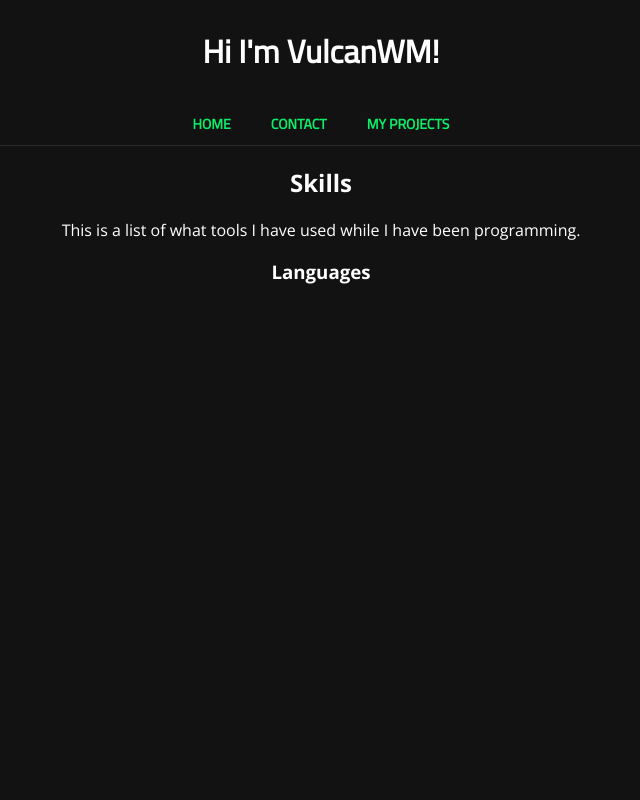
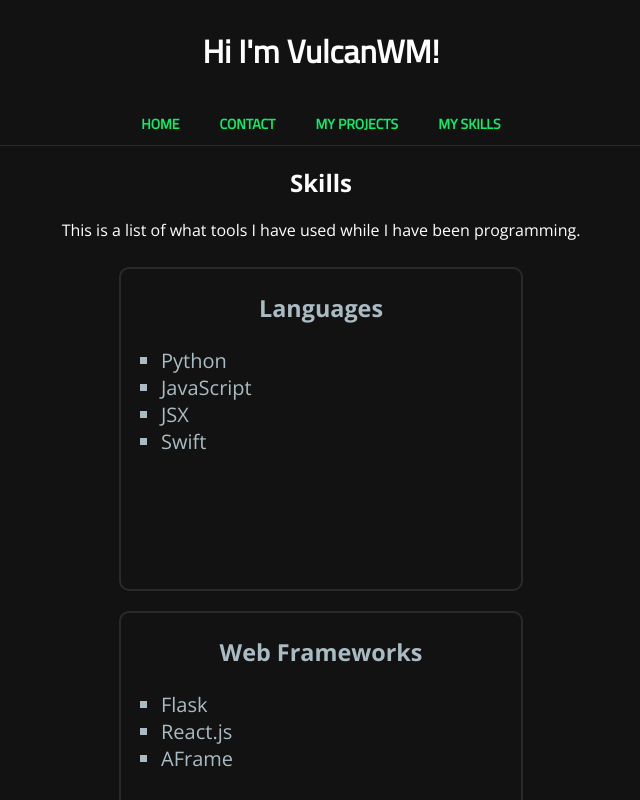
Before and after one commit to VulcanWM/vulcanwm, a Next.js app: page /skills in a window 1280 px wide. Shown: the top 800 px of the page, without its empty margins (319-959 px from the left). Built offline with nearby package versions, Linux system fonts and the light colour scheme.

Commit message:
edited skills page

```diff
--- a/components/layout.js
+++ b/components/layout.js
@@ -35,6 +35,7 @@ export default function Layout({ pageTitle, children }) {
         <Link href="/">Home</Link>
         <Link href="/contact">Contact</Link>
         <Link href="/projects">My Projects</Link>
+        <Link href="/skills">My Skills</Link>
       </div>
       <main>{children}</main>
       <Analytics />
--- a/pages/skills.jsx
+++ b/pages/skills.jsx
@@ -1,12 +1,35 @@
 import Layout from '../components/layout';
+import styles from '../styles/skills.module.css';
+
+
+// add tooling
+// max 8 with this styling
+const skills = {"Languages": ['Python', 'JavaScript', 'JSX', 'Swift'], "Web Frameworks": ['Flask', 'React.js', 'AFrame'], "Full Stack Frameworks": ["Next.js"], "Databases": ["MongoDB", "Key Value Databases"], "Types of APIs": ['REST', "GraphQL"], "APIs": ['Spotify API', 'Gmail API'], "Tooling": ["Git", "GitHub", "pip", "Vercel", "Heroku"], "Data Format": ['Form Data', 'JSON', "XML", "CSV"], "Markup": ["HTML", "Markdown"], "Styling": ['CSS', "Styled-JSX"], "Analytics": ['Google Analytics', "Vercel Audiences"]}
 
 export default function SkillsPage() {
   return (
     <Layout pageTitle="Skills">
-      <div id="skills">
+      <div id="skills_content">
         <h2>Skills</h2>
         <p>This is a list of what tools I have used while I have been programming.</p>
-        <h3>Languages</h3>
+        <div id="skills">
+          {
+            Object.keys(skills).map((skill_type, index) => (
+              <div id={skill_type} className={styles.lists}>
+                <div className={styles.alllist}>
+                <h3>{skill_type}</h3>
+                  <ul className={styles.list}>
+                    {
+                      skills[skill_type].map((skill_name, index) => (
+                        <li>{skill_name}</li>
+                      ))
+                    }
+                  </ul>
+                </div>
+              </div>
+            ))
+          }
+        </div>
       </div>
     </Layout>
   );
--- /dev/null
+++ b/styles/skills.module.css
@@ -0,0 +1,30 @@
+.lists {
+  display: flex;
+  flex-direction: row;
+  flex-wrap: wrap;
+  align-items: center;
+  justify-content: center;
+}
+
+.list {
+  list-style-type: square;
+  text-align: left;
+  color: var(--light-font)
+}
+
+.alllist {
+  border: 2px solid var(--light-background);
+  font-size: 20px;
+  width: 400px;
+  height: 320px;
+  margin: 10px;
+  border-radius: 10px;
+  color: var(--light-font)
+}
+
+@media only screen and (max-width: 600px) {
+  .listAll {
+    width: 250px;
+    height: 430px;
+  }
+}
```
Also changed, not shown: styles/projects.module.css (+0 -46 lines).
